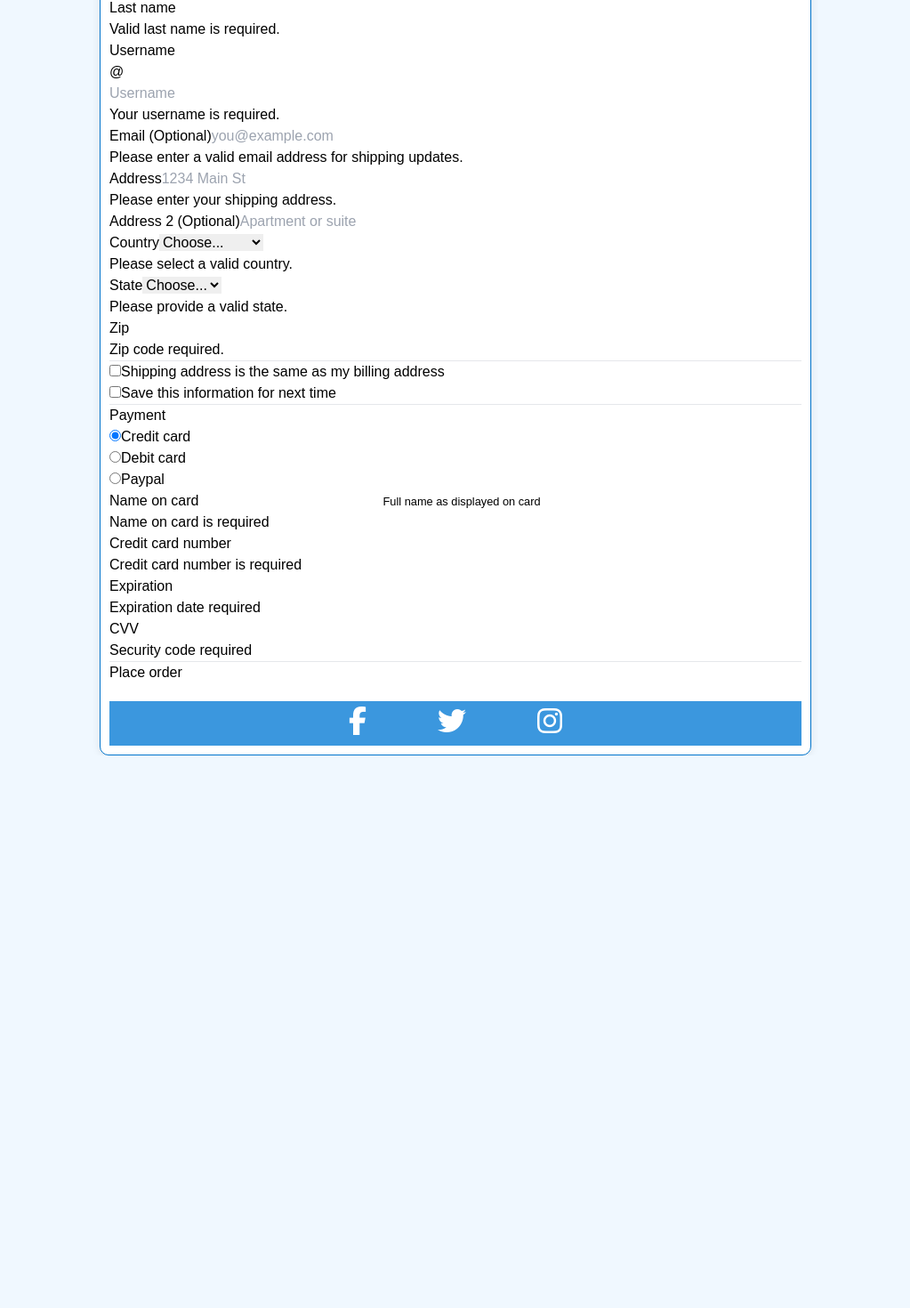
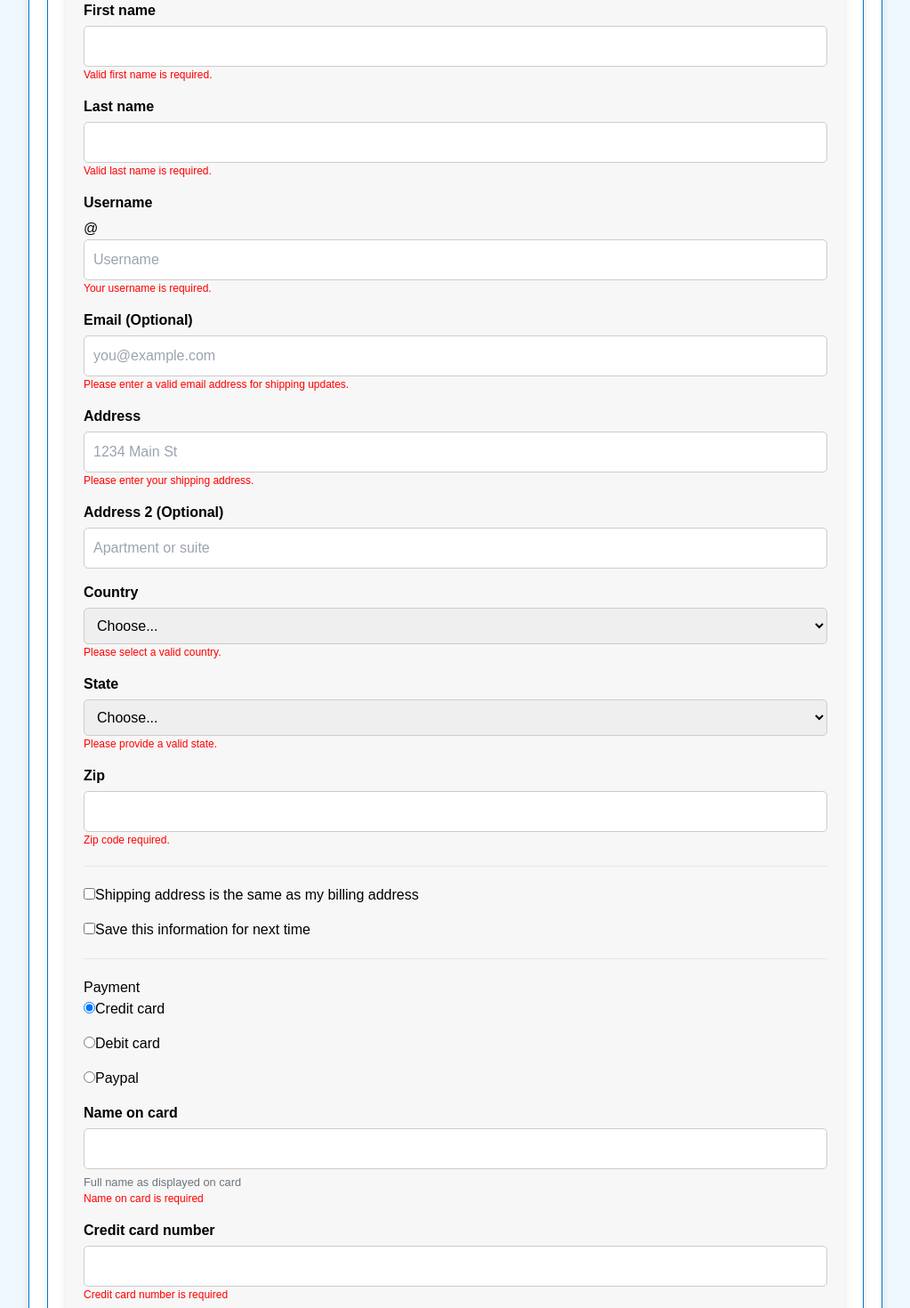
Before and after one commit to EdwinFelizDR/BlueStone, a React (Vite) app in the folder frontend/: page /checkout in a window 1280 px wide. Shown: the part 340-1810 px from the top of the page at 89% size, without its empty margins (128-1151 px from the left). Before the commit the page ends 1189 px from the top, so only its background shows below. Built offline with nearby package versions, Linux system fonts and the light colour scheme.

Commit message:
working in checkout page

```diff
--- a/frontend/src/components/Checkout.jsx
+++ b/frontend/src/components/Checkout.jsx
@@ -1,143 +1,252 @@
 import React from "react";
+import "../css/Checkout.css";
+
 
 function Checkout() {
   return (
-    <>
-      <main id="main" role="main">
-        <section id="checkout-container">
+    <main id="main" role="main" className="container">
+      <section id="checkout-container" className="section">
         <div>
           <div>
             <div>
               <h4>Billing address</h4>
               <form noValidate>
-                  <div>
-                    <div>
-                      <label htmlFor="firstName">First name</label>
-                      <input type="text" id="firstName" placeholder="" required/>
-                      <div>Valid first name is required.</div>
+                <div className="form-group">
+                  <div className="form-group">
+                    <label htmlFor="firstName" className="label">
+                      First name
+                    </label>
+                    <input
+                      type="text"
+                      id="firstName"
+                      placeholder=""
+                      required
+                      className="input"
+                    />
+                    <div className="error-message">
+                      Valid first name is required.
                     </div>
-                    <div>
-                      <label htmlFor="lastName">Last name</label>
-                      <input type="text" id="lastName" placeholder="" required />
-                      <div>Valid last name is required.</div>
+                  </div>
+                  <div className="form-group">
+                    <label htmlFor="lastName" className="label">
+                      Last name
+                    </label>
+                    <input
+                      type="text"
+                      id="lastName"
+                      placeholder=""
+                      required
+                      className="input"
+                    />
+                    <div className="error-message">
+                      Valid last name is required.
+                    </div>
                   </div>
                 </div>
 
-                  <div>
-                    <label htmlFor="username">Username</label>
-                    <div>
+                <div className="form-group">
+                  <label htmlFor="username" className="label">
+                    Username
+                  </label>
+                  <div className="form-group">
                     <div>
                       <span>@</span>
                     </div>
-                      <input type="text" id="username" placeholder="Username" required />
-                      <div>Your username is required.</div>
+                    <input
+                      type="text"
+                      id="username"
+                      placeholder="Username"
+                      required
+                      className="input"
+                    />
+                    <div className="error-message">Your username is required.</div>
                   </div>
                 </div>
 
-                  <div>
-                    <label htmlFor="email">
+                <div className="form-group">
+                  <label htmlFor="email" className="label">
                     Email <span>(Optional)</span>
                   </label>
-                    <input type="email" id="email" placeholder="you@example.com"/>
-                    <div>
+                  <input
+                    type="email"
+                    id="email"
+                    placeholder="you@example.com"
+                    className="input"
+                  />
+                  <div className="error-message">
                     Please enter a valid email address for shipping updates.
                   </div>
                 </div>
 
-                  <div>
-                    <label htmlFor="address">Address</label>
-                    <input type="text" id="address" placeholder="1234 Main St" required />
-                    <div>Please enter your shipping address.</div>
+                <div className="form-group">
+                  <label htmlFor="address" className="label">
+                    Address
+                  </label>
+                  <input
+                    type="text"
+                    id="address"
+                    placeholder="1234 Main St"
+                    required
+                    className="input"
+                  />
+                  <div className="error-message">
+                    Please enter your shipping address.
+                  </div>
                 </div>
 
-                  <div>
-                    <label htmlFor="address2">
+                <div className="form-group">
+                  <label htmlFor="address2" className="label">
                     Address 2 <span>(Optional)</span>
                   </label>
-                    <input type="text" id="address2" placeholder="Apartment or suite"/>
+                  <input
+                    type="text"
+                    id="address2"
+                    placeholder="Apartment or suite"
+                    className="input"
+                  />
                 </div>
 
-                  <div>
-                    <div>
-                      <label htmlFor="country">Country</label>
-                      <select id="country" required>
+                <div className="form-group">
+                  <div className="form-group">
+                    <label htmlFor="country" className="label">
+                      Country
+                    </label>
+                    <select id="country" required className="input">
                       <option value="">Choose...</option>
                       <option>United States</option>
                     </select>
-                      <div>Please select a valid country.</div>
+                    <div className="error-message">
+                      Please select a valid country.
                     </div>
-                    <div>
-                      <label htmlFor="state">State</label>
-                      <select id="state" required>
+                  </div>
+                  <div className="form-group">
+                    <label htmlFor="state" className="label">
+                      State
+                    </label>
+                    <select id="state" required className="input">
                       <option value="">Choose...</option>
                       <option>California</option>
                     </select>
-                      <div>Please provide a valid state.</div>
-                    </div>
-                    <div>
-                      <label htmlFor="zip">Zip</label>
-                      <input type="text" id="zip" placeholder="" required />
-                      <div>Zip code required.</div>
+                    <div className="error-message">
+                      Please provide a valid state.
                     </div>
                   </div>
-                  <hr />
-                  <div>
+                  <div className="form-group">
+                    <label htmlFor="zip" className="label">
+                      Zip
+                    </label>
+                    <input
+                      type="text"
+                      id="zip"
+                      placeholder=""
+                      required
+                      className="input"
+                    />
+                    <div className="error-message">Zip code required.</div>
+                  </div>
+                </div>
+                <hr className="hr" />
+                <div className="form-group">
                   <input type="checkbox" id="same-address" />
                   <label htmlFor="same-address">
                     Shipping address is the same as my billing address
                   </label>
                 </div>
-                  <div>
+                <div className="form-group">
                   <input type="checkbox" id="save-info" />
                   <label htmlFor="save-info">
                     Save this information for next time
                   </label>
                 </div>
-                  <hr />
+                <hr className="hr" />
 
                 <h4>Payment</h4>
 
-                  <div>
-                    <div>
-                      <input id="credit" name="paymentMethod" type="radio" defaultChecked required/>
+                <div className="form-group">
+                  <div className="form-group">
+                    <input
+                      id="credit"
+                      name="paymentMethod"
+                      type="radio"
+                      defaultChecked
+                      required
+                    />
                     <label htmlFor="credit">Credit card</label>
                   </div>
-                    <div>
-                      <input id="debit" name="paymentMethod" type="radio" required/>
+                  <div className="form-group">
+                    <input id="debit" name="paymentMethod" type="radio" required />
                     <label htmlFor="debit">Debit card</label>
                   </div>
-                    <div>
-                      <input id="paypal" name="paymentMethod" type="radio" required/>
+                  <div className="form-group">
+                    <input id="paypal" name="paymentMethod" type="radio" required />
                     <label htmlFor="paypal">Paypal</label>
                   </div>
                 </div>
-                  <div>
-                    <div>
-                      <label htmlFor="cc-name">Name on card</label>
-                      <input type="text" id="cc-name" placeholder="" required />
-                      <small>Full name as displayed on card</small>
-                      <div>Name on card is required</div>
+                <div className="form-group">
+                  <div className="form-group">
+                    <label htmlFor="cc-name" className="label">
+                      Name on card
+                    </label>
+                    <input
+                      type="text"
+                      id="cc-name"
+                      placeholder=""
+                      required
+                      className="input"
+                    />
+                    <small className="small-text">
+                      Full name as displayed on card
+                    </small>
+                    <div className="error-message">Name on card is required</div>
                   </div>
-                    <div>
-                      <label htmlFor="cc-number">Credit card number</label>
-                      <input type="text" id="cc-number" placeholder="" required/>
-                      <div>Credit card number is required</div>
+                  <div className="form-group">
+                    <label htmlFor="cc-number" className="label">
+                      Credit card number
+                    </label>
+                    <input
+                      type="text"
+                      id="cc-number"
+                      placeholder=""
+                      required
+                      className="input"
+                    />
+                    <div className="error-message">
+                      Credit card number is required
                     </div>
                   </div>
-                  <div>
-                    <div>
-                      <label htmlFor="cc-expiration">Expiration</label>
-                      <input type="text" id="cc-expiration" placeholder="" required/>
-                      <div>Expiration date required</div>
                 </div>
-                    <div>
-                      <label htmlFor="cc-cvv">CVV</label>
-                      <input type="text" id="cc-cvv" placeholder="" required />
-                      <div>Security code required</div>
+                <div className="form-group">
+                  <div className="form-group">
+                    <label htmlFor="cc-expiration" className="label">
+                      Expiration
+                    </label>
+                    <input
+                      type="text"
+                      id="cc-expiration"
+                      placeholder=""
+                      required
+                      className="input"
+                    />
+                    <div className="error-message">Expiration date required</div>
+                  </div>
+                  <div className="form-group">
+                    <label htmlFor="cc-cvv" className="label">
+                      CVV
+                    </label>
+                    <input
+                      type="text"
+                      id="cc-cvv"
+                      placeholder=""
+                      required
+                      className="input"
+                    />
+                    <div className="error-message">Security code required</div>
                   </div>
                 </div>
-                  <hr />
-                  <button type="submit">Place order</button>
+                <hr className="hr" />
+                <button type="submit" className="button">
+                  Place order
+                </button>
               </form>
             </div>
           </div>
@@ -147,7 +256,6 @@ function Checkout() {
         </a>
       </section>
     </main>
-    </>
   );
 }
 
--- /dev/null
+++ b/frontend/src/css/Checkout.css
@@ -0,0 +1,54 @@
+.container {
+   max-width: 960px;
+   margin: 0 auto;
+   padding: 20px;
+   font-family: Arial, sans-serif;
+ }
+
+ .section {
+   background-color: #f7f7f7;
+   padding: 20px;
+   border-radius: 5px;
+   box-shadow: 0 0 10px rgba(0, 0, 0, 0.1);
+ }
+
+ .form-group {
+   margin-bottom: 15px;
+ }
+
+ .label {
+   display: block;
+   margin-bottom: 5px;
+   font-weight: bold;
+ }
+
+ .input {
+   width: 100%;
+   padding: 10px;
+   border-radius: 5px;
+   border: 1px solid #ccc;
+ }
+
+ .button {
+   background-color: #007bff;
+   color: #fff;
+   padding: 10px 20px;
+   border: none;
+   border-radius: 5px;
+   cursor: pointer;
+ }
+
+ .hr {
+   margin: 20px 0;
+ }
+
+ .small-text {
+   display: block;
+   margin-top: 5px;
+   color: #6c757d;
+ }
+
+ .error-message {
+   color: red;
+   font-size: 12px;
+ }
```
Lines whose indentation alone changed are shown as unchanged.
